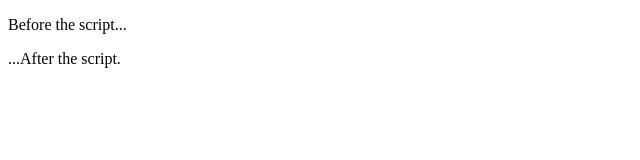
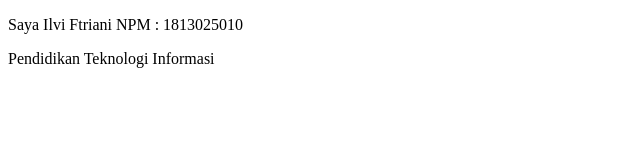
Before and after one commit to ilviftr/ilvi, a plain HTML site: page index.html in a window 1280 px wide. Shown: the whole page, without its empty margins (0-640 px from the left). Drawn offline with Linux system fonts and the light colour scheme.

Commit message:
Update index.html

```diff
--- a/index.html
+++ b/index.html
@@ -3,13 +3,14 @@
 
 <body>
 
-  <p>Before the script...</p>
+  <p>Saya Ilvi Ftriani
+  NPM : 1813025010</p>
 
   <script>
-    alert( 'Hello, world!' );
+    alert( 'Hallo Semuanya!' );
   </script>
 
-  <p>...After the script.</p>
+  <p>Pendidikan Teknologi Informasi</p>
 
 </body>
 
```
